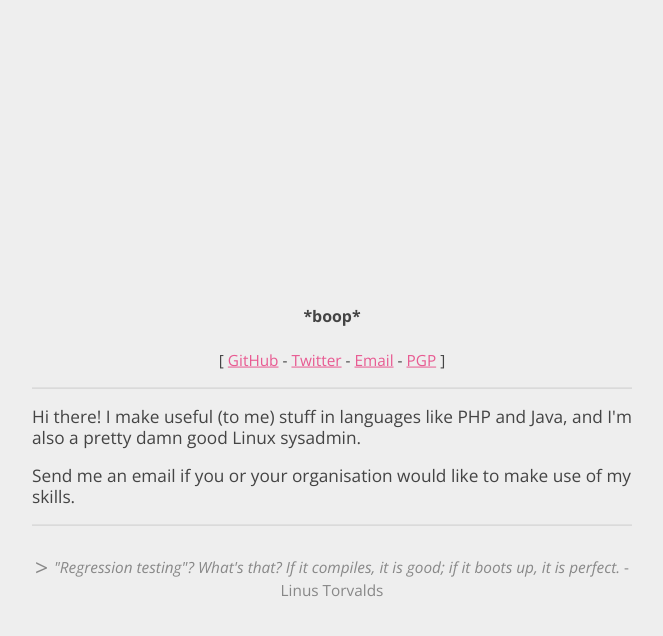
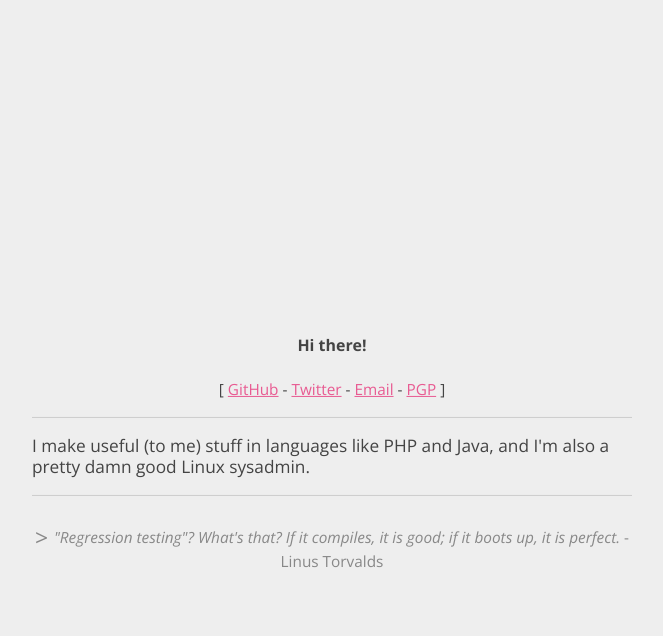
Before and after one commit to TheReverend403/Site, a Jekyll site: the page built from index.html, in a window 1280 px wide. Shown: the top 636 px of the page, without its empty margins (308-971 px from the left). Built offline with Jekyll 4.4.1, drawn with Linux system fonts in a browser that asks for light colours.

Commit message:
Update index

```diff
--- a/index.html
+++ b/index.html
@@ -1,7 +1,6 @@
 ---
 layout: page
-header: '*boop*'
+header: 'Hi there!'
 ---
 
-<p>Hi there! I make useful (to me) stuff in languages like PHP and Java, and I'm also a pretty damn good Linux sysadmin.</p>
-<p>Send me an email if you or your organisation would like to make use of my skills.</p>
+<p>I make useful (to me) stuff in languages like PHP and Java, and I'm also a pretty damn good Linux sysadmin.</p>
```
